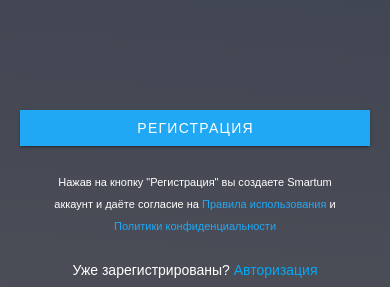
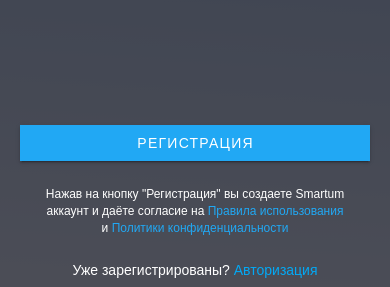
Before and after one commit to Maksym-SH/Smartum, a Vue app: page /#/sign-up in a window 390 px wide. Shown: the part 527-814 px from the top of the page. Built offline with nearby package versions, Linux system fonts and the light colour scheme; no server answers; what @kyvg/vue3-notification would draw is missing.

Commit message:
Responsive fixes

```diff
--- a/src/views/ForgotPasswordPage.vue
+++ b/src/views/ForgotPasswordPage.vue
@@ -123,7 +123,7 @@ export default defineComponent({
       }
     }
   }
-  @include mobile(max) {
+  @include tablet(max) {
     height: 100%;
     min-height: 300px;
     &__window {
--- a/src/views/SignInPage.vue
+++ b/src/views/SignInPage.vue
@@ -157,7 +157,7 @@ export default defineComponent({
       }
     }
   }
-  @include mobile(max) {
+  @include tablet(max) {
     height: 100%;
     min-height: 500px;
     &__window {
--- a/src/views/SignUpPage.vue
+++ b/src/views/SignUpPage.vue
@@ -27,8 +27,8 @@
             src="/images/icons/logo.svg" alt="Logo" />
         </div>
       </div>
-      <div class="sign-up__window--content content">
-        <h2 class="sign-up__window--content-title">
+      <div class="sign-up__window_content content">
+        <h2 class="sign-up__window_content-title">
           Создание аккаунта
         </h2>
         <form @submit.prevent="submitForm" class="sign-up__window-form-inputs">
@@ -172,6 +172,7 @@ export default defineComponent({
       position: relative;
       background-color: $color-dark-blue;
       overflow: hidden;
+      min-width: 385px;
       height: 611px;
       padding: 65px 30px 20px 30px;
       color: $color-white3;
@@ -213,7 +214,7 @@ export default defineComponent({
         }
       }
     }
-    &--content {
+    &_content {
       width: 60%;
       padding: 20px;
       color: $color-white3;
@@ -263,19 +264,19 @@ export default defineComponent({
       &--welcome {
         display: none;
       }
-      &--content {
+      &_content {
         width: 100%;
       }
     }
   }
-  @include mobile(max) {
+  @include tablet(max) {
     height: 100%;
     min-height: 660px;
     &__window {
       margin: 0;
       width: 100%;
       height: 100%;
-      &--content {
+      &_content {
         border-radius: 0;
         min-height: 100%;
         .content__swap-type-entry {
@@ -285,8 +286,10 @@ export default defineComponent({
         .sign-up__window-description {
           margin-top: 0;
           margin-bottom: 15px;
-          font-size: 11px;
-          line-height: 22px;
+          max-width: 80%;
+          min-width: 300px;
+          font-size: 12px;
+          line-height: 17px;
         }
       }
       &-form-inputs {
--- a/src/views/tabs/DashboardTab.vue
+++ b/src/views/tabs/DashboardTab.vue
@@ -161,11 +161,12 @@ export default defineComponent({
       grid-template-columns: repeat(2, 49%);
     }
   }
-  @include mobile(max) {
+  @include tablet(max) {
     &__cards {
       grid-template-columns: 1fr;
     }
-    @include mobile(max) {
+  }
+  @include tablet(max) {
     height: 100%;
     padding-bottom: 45px;
     &__container {
@@ -176,13 +177,17 @@ export default defineComponent({
       position: fixed;
       bottom: 10px;
       justify-content: center;
-      width: calc(100% - 25px);
+      width: calc(100% - 45px);
 
       :deep(.v-btn) {
         width: 100% !important;
       }
     }
   }
+  @include mobile(max) {
+    &__content--create-new {
+      width: calc(100% - 20px);
+    }
   }
 }
 </style>
--- a/src/views/tabs/NotificationsTab.vue
+++ b/src/views/tabs/NotificationsTab.vue
@@ -107,7 +107,7 @@ export default defineComponent({
     justify-content: flex-end;
     color: $color-white1;
   }
-  @include mobile(max) {
+  @include tablet(max) {
     height: 100%;
     padding-bottom: 45px;
     &__container {
@@ -118,12 +118,17 @@ export default defineComponent({
       position: fixed;
       bottom: 10px;
       justify-content: center;
-      width: calc(100% - 25px);
+      width: calc(100% - 45px);
 
       .v-btn {
         width: 100%;
       }
     }
   }
+  @include mobile(max) {
+    &__filters {
+      width: calc(100% - 25px);
+    }
+  }
 }
 </style>
--- a/src/views/tabs/ProfileTab.vue
+++ b/src/views/tabs/ProfileTab.vue
@@ -392,6 +392,7 @@ export default defineComponent({
           max-width: none;
         }
         .btn-save {
+          order: 2;
           &.full-width-mobile {
             width: 100%;
             max-width: 400px;
```
